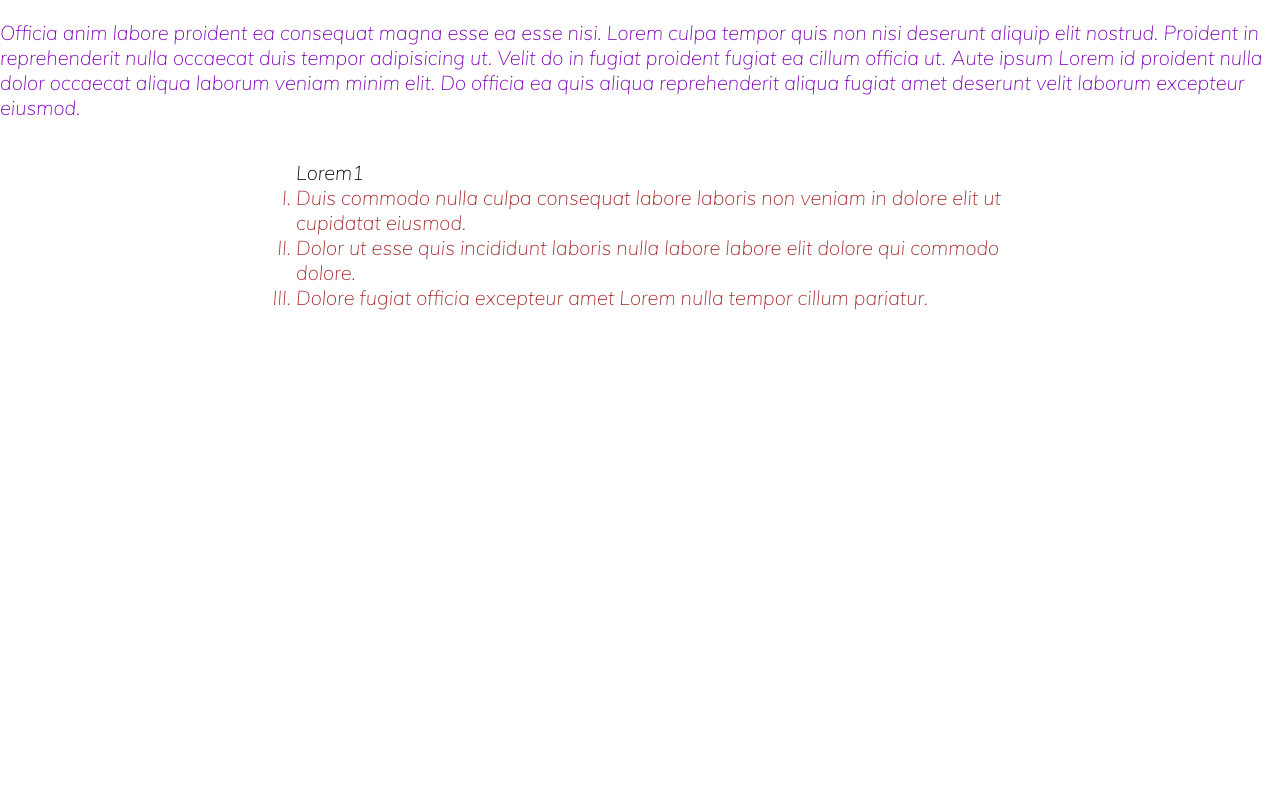
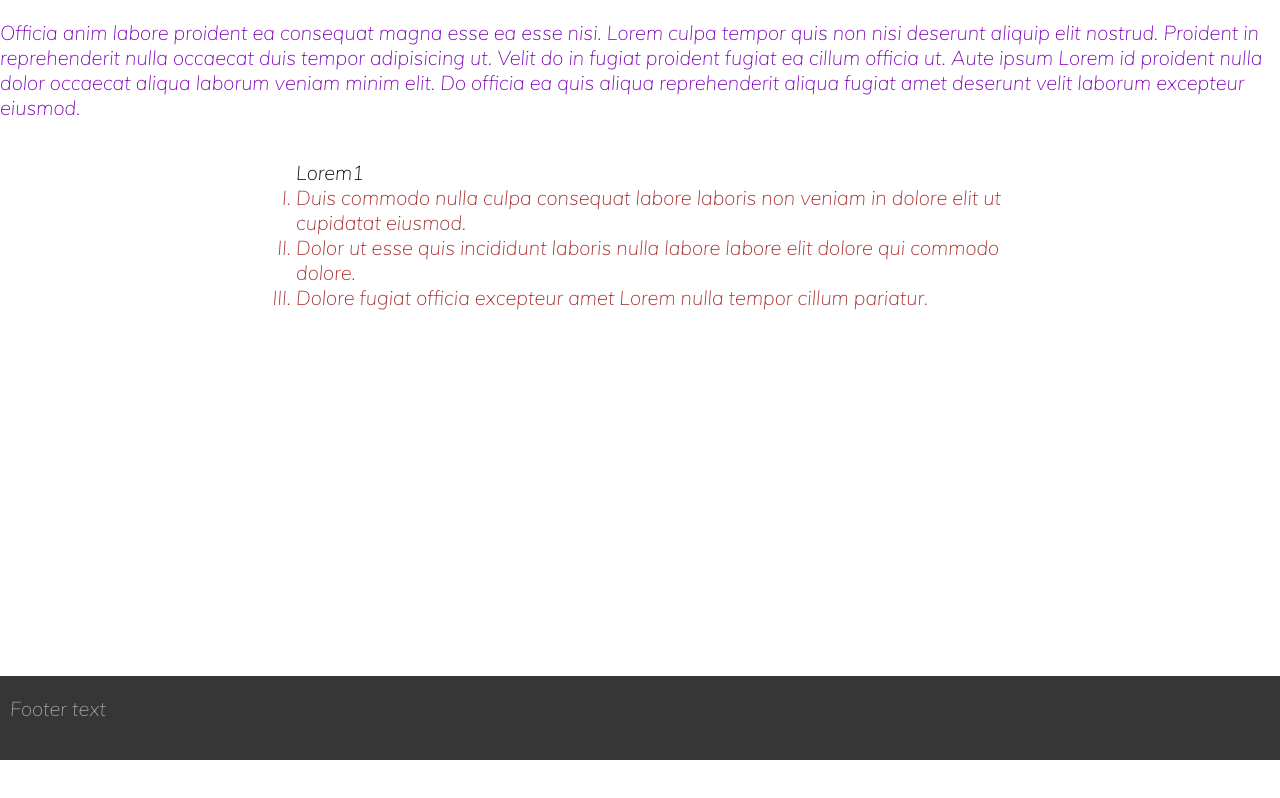
Before and after one commit to KoTuK2306/React-app, a React (Create React App) app: page / in a window 1280 px wide. Built offline with nearby package versions, Linux system fonts and the light colour scheme.

Commit message:
applied second changes

```diff
--- a/src/App.js
+++ b/src/App.js
@@ -1,17 +1,15 @@
 import React from 'react';
-import './App.css'
-import logo from './logo.svg';
+import './App.css';
+import Footer from './components/Footer/footer.js'
 import Header from './components/Header/header.js';
 import List from './components/List/list.js';
 
  const App = () => {
   return (
     <div class = 'content'>
-
     <Header />
-
-
     <List />
+    <Footer />
     </div>
   );
 }
--- /dev/null
+++ b/src/components/Footer/footer.css
@@ -0,0 +1,9 @@
+.footer{
+    background-color: rgb(54, 54, 54);
+    width: 100%;
+    height: 10.5vh;
+}
+.footer-text{
+    color: rgb(163, 163, 163);
+    padding-left: 10px;
+}
--- /dev/null
+++ b/src/components/Footer/footer.js
@@ -0,0 +1,12 @@
+import React from 'react';
+import './footer.css';
+
+const Footer = () => {
+    return(
+        <div className='footer'>
+            <p className='footer-text'>Footer text</p>
+        </div>
+    );
+}
+
+export default Footer;
--- a/src/components/List/list.css
+++ b/src/components/List/list.css
@@ -4,4 +4,5 @@ li{
 }
 .list-content{
     width: 60%;
+    height: 67vh;
 }
```
Also changed, not shown: src/components/Logo/logo.js (added, +12 -0 lines), src/components/Logo/Hen_and_chicks_cartoon_04_der.svg (added), src/logo.svg (deleted).
